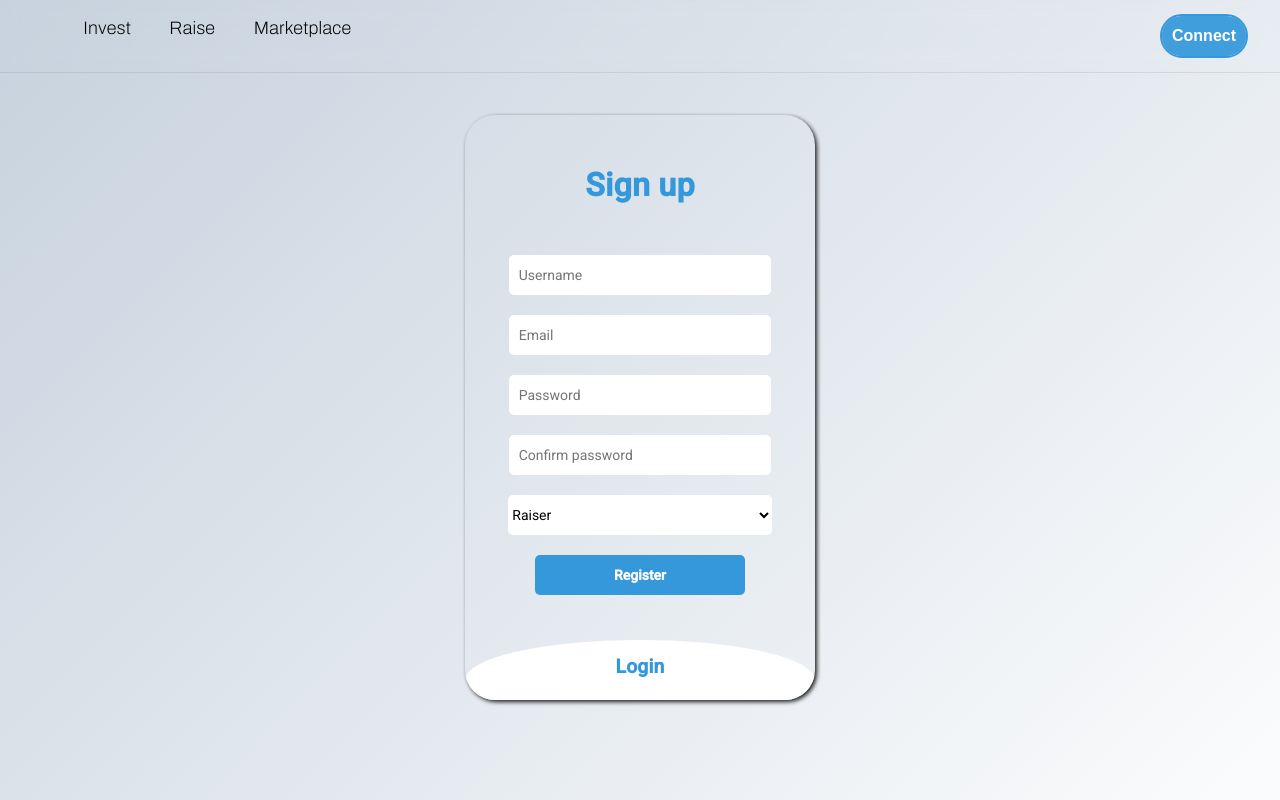
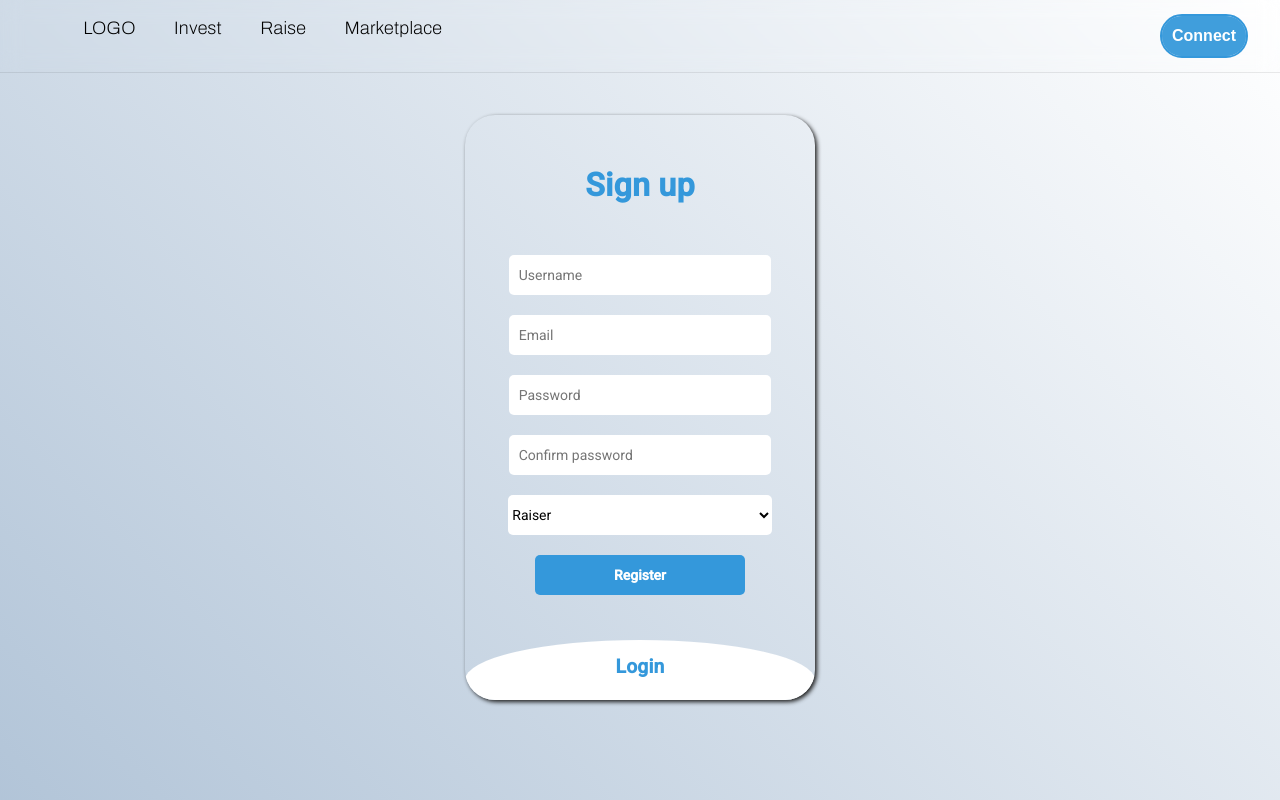
Before and after one commit to TayssirGh/projet_semestriel, an Angular app: page / in a window 1280 px wide. Both pictures are taken after a click on the button "Connect". Shown: the top 800 px of the page. Built offline with nearby package versions, Linux system fonts and the light colour scheme.

Commit message:
footer position 🐧

```diff
--- a/src/app/app.component.html
+++ b/src/app/app.component.html
@@ -1,3 +1,5 @@
 <app-navbar></app-navbar>
-<router-outlet></router-outlet>
+<div class="cont">
+    <router-outlet></router-outlet>
+</div>
 <app-footer></app-footer>
--- a/src/app/app.component.scss
+++ b/src/app/app.component.scss
@@ -0,0 +1,4 @@
+.cont{
+    min-height: 100%;
+    max-height: fit-content;
+}
--- a/src/app/components/pages/login/login.component.css
+++ b/src/app/components/pages/login/login.component.css
@@ -14,7 +14,7 @@
 
     width: 100%;
 	height: 120vh;
-	background-image: linear-gradient(-45deg, #ffffff, #c7d2de);;
+	background-image: linear-gradient(45deg, #acc0d5, #fff);;
 }
 .main{
 	width: 350px;
--- a/src/app/components/reusable/navbar/navbar.component.html
+++ b/src/app/components/reusable/navbar/navbar.component.html
@@ -5,7 +5,7 @@
 
             <ul>
 
-
+                <li><a><img>LOGO</a></li>
                 <li><a href="#">Invest</a></li>
                 <li><a routerLink="/raisePage">Raise</a></li>
                 <li><a>Marketplace</a></li>
```
